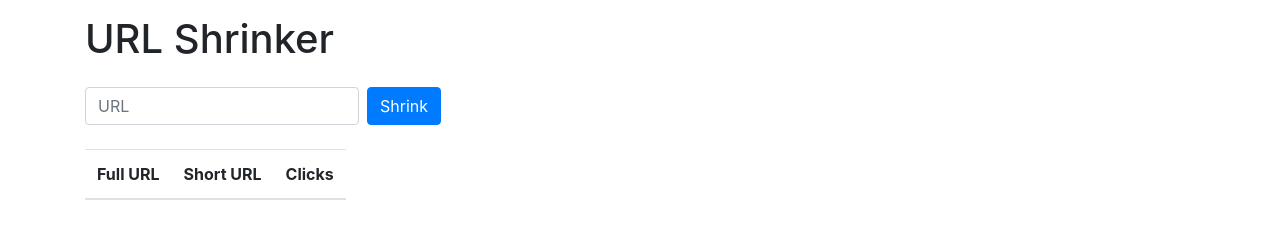
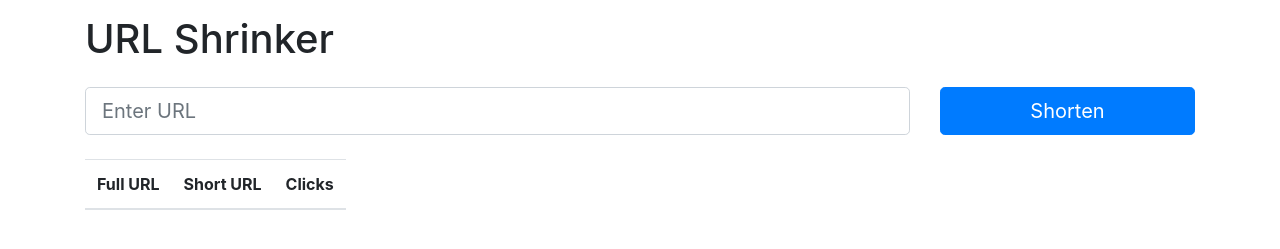
Before and after one commit to muthuramakrishnan/-Url-Shortener-without-userFeatures-Frontend, a plain HTML site: page Dashboard.html in a window 1280 px wide. Shown: the part 135-384 px from the top of the page. Drawn offline with nearby package versions, Linux system fonts and the light colour scheme; no server answers.

Commit message:
Update Dashboard.html

```diff
--- a/Dashboard.html
+++ b/Dashboard.html
@@ -1,21 +1,28 @@
 <!DOCTYPE html>
 <html lang="en">
+
 <head>
     <meta charset="UTF-8">
     <meta name="viewport" content="width=device-width, initial-scale=1.0">
     <title>Bitly Clone - URL Shortener</title>
-    <link rel="stylesheet" href="https://cdn.jsdelivr.net/npm/bootstrap@4.5.3/dist/css/bootstrap.min.css" integrity="sha384-TX8t27EcRE3e/ihU7zmQxVncDAy5uIKz4rEkgIXeMed4M0jlfIDPvg6uqKI2xXr2" crossorigin="anonymous">
-    <script src="https://code.jquery.com/jquery-3.5.1.slim.min.js" integrity="sha384-DfXdz2htPH0lsSSs5nCTpuj/zy4C+OGpamoFVy38MVBnE+IbbVYUew+OrCXaRkfj" crossorigin="anonymous"></script>
-<script src="https://cdn.jsdelivr.net/npm/bootstrap@4.5.3/dist/js/bootstrap.bundle.min.js" integrity="sha384-ho+j7jyWK8fNQe+A12Hb8AhRq26LrZ/JpcUGGOn+Y7RsweNrtN/tE3MoK7ZeZDyx" crossorigin="anonymous"></script>
+    <link rel="stylesheet" href="https://cdn.jsdelivr.net/npm/bootstrap@4.5.3/dist/css/bootstrap.min.css"
+        integrity="sha384-TX8t27EcRE3e/ihU7zmQxVncDAy5uIKz4rEkgIXeMed4M0jlfIDPvg6uqKI2xXr2" crossorigin="anonymous">
+    <script src="https://code.jquery.com/jquery-3.5.1.slim.min.js"
+        integrity="sha384-DfXdz2htPH0lsSSs5nCTpuj/zy4C+OGpamoFVy38MVBnE+IbbVYUew+OrCXaRkfj"
+        crossorigin="anonymous"></script>
+    <script src="https://cdn.jsdelivr.net/npm/bootstrap@4.5.3/dist/js/bootstrap.bundle.min.js"
+        integrity="sha384-ho+j7jyWK8fNQe+A12Hb8AhRq26LrZ/JpcUGGOn+Y7RsweNrtN/tE3MoK7ZeZDyx"
+        crossorigin="anonymous"></script>
     <script src="https://kit.fontawesome.com/d8ca432759.js" crossorigin="anonymous"></script>
     <link rel="stylesheet" href="dashboard.css">
 </head>
+
 <body>
 
     <!--navbar-->
     <nav class="navbar navbar-expand-md navbar-light fixed-top">
         <div class="container">
-            <a href="#" class="navbar-brand">
+            <a href="index.html" class="navbar-brand">
                 <img src="logo.png" width="100" height="100" alt="">
                 <h3 class="d-inline align-middle">ShortUrl</h3>
             </a>
@@ -25,10 +32,10 @@
             <div id="navbarCollapse" class="navbar-collapse collapse">
                 <ul class="navbar-nav ml-auto">
                     <li class="nav-item">
-                        <a href="#home" class="nav-link">Why ShortUrl</a>
+                        <a href="index.html" class="nav-link">Why ShortUrl</a>
                     </li>
                     <li class="nav-item">
-                        <a href="#authors" class="nav-link text-primary border border-primary">Log out</a>
+                        <a href="index.html" class="nav-link text-primary border border-primary">Log out</a>
                     </li>
                 </ul>
             </div>
@@ -37,13 +44,18 @@
 
     <div class="container mt-4">
         <h1>URL Shrinker</h1>
-    <form class="my-4 form-inline" id="url-shortener-form">
-        <label for="fullUrl" class="sr-only">URL</label>
-        <input type="url" name="fullUrl" id="fullUrl" placeholder="URL" required class="form-control mr-2">
-        <button type="submit" class="btn btn-primary">Shrink</button>
+        <form class="my-4" id="url-shortener-form">
+            <div class="row">
+                <div class="col-md-9">
+                    <input type="url" class="form-control form-control-lg mb-resp" for="fullUrl" required id="fullUrl" placeholder="Enter URL">
+                </div>
+                <div class="col-md-3">
+                    <button class="btn btn-primary btn-lg btn-block">Shorten</button>
+                </div>
+            </div>
         </form>
 
-    <table class="table table-striped table-responsive"  id="urlTable">
+        <table class="table table-striped table-responsive" id="urlTable">
             <thead>
                 <tr>
                     <th>Full URL</th>
@@ -57,4 +69,5 @@
 
     <script src="script.js"></script>
 </body>
+
 </html>
```
Lines whose indentation alone changed are shown as unchanged.
